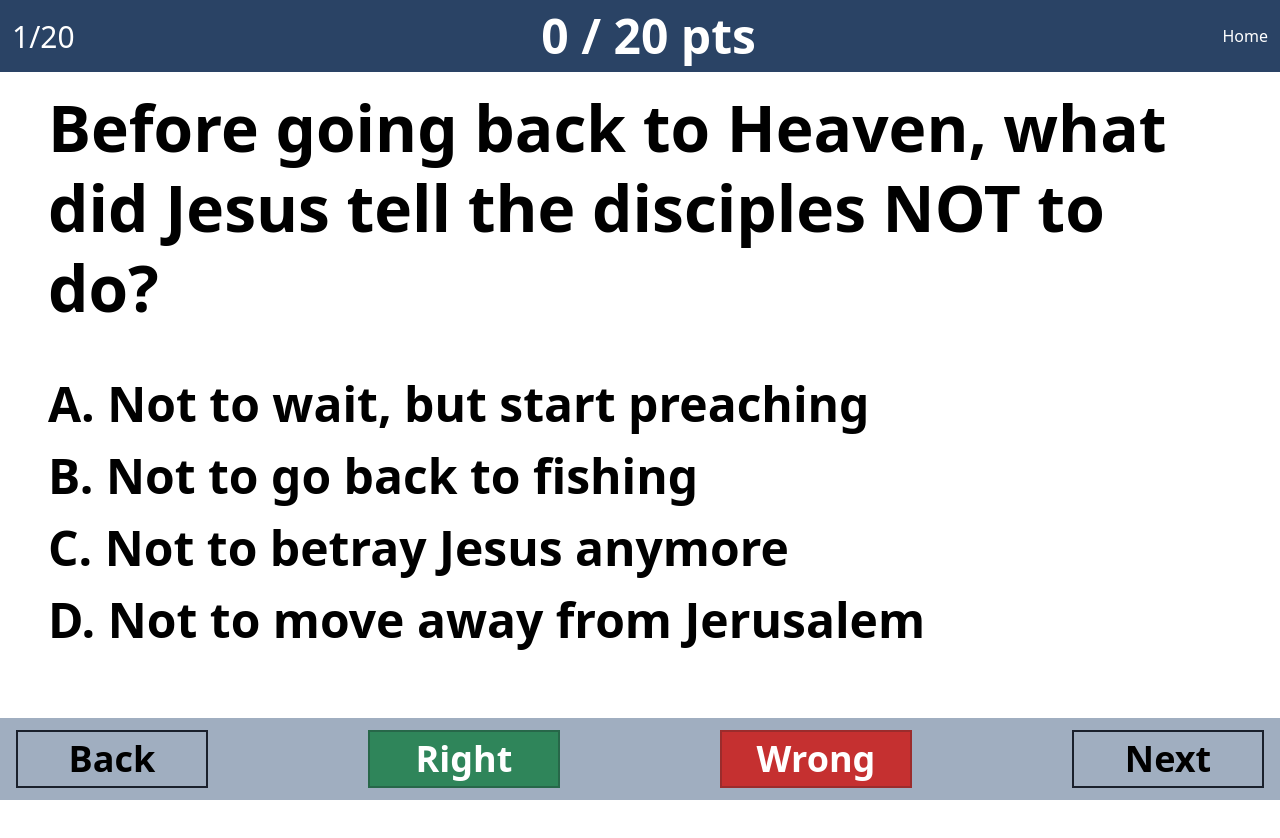
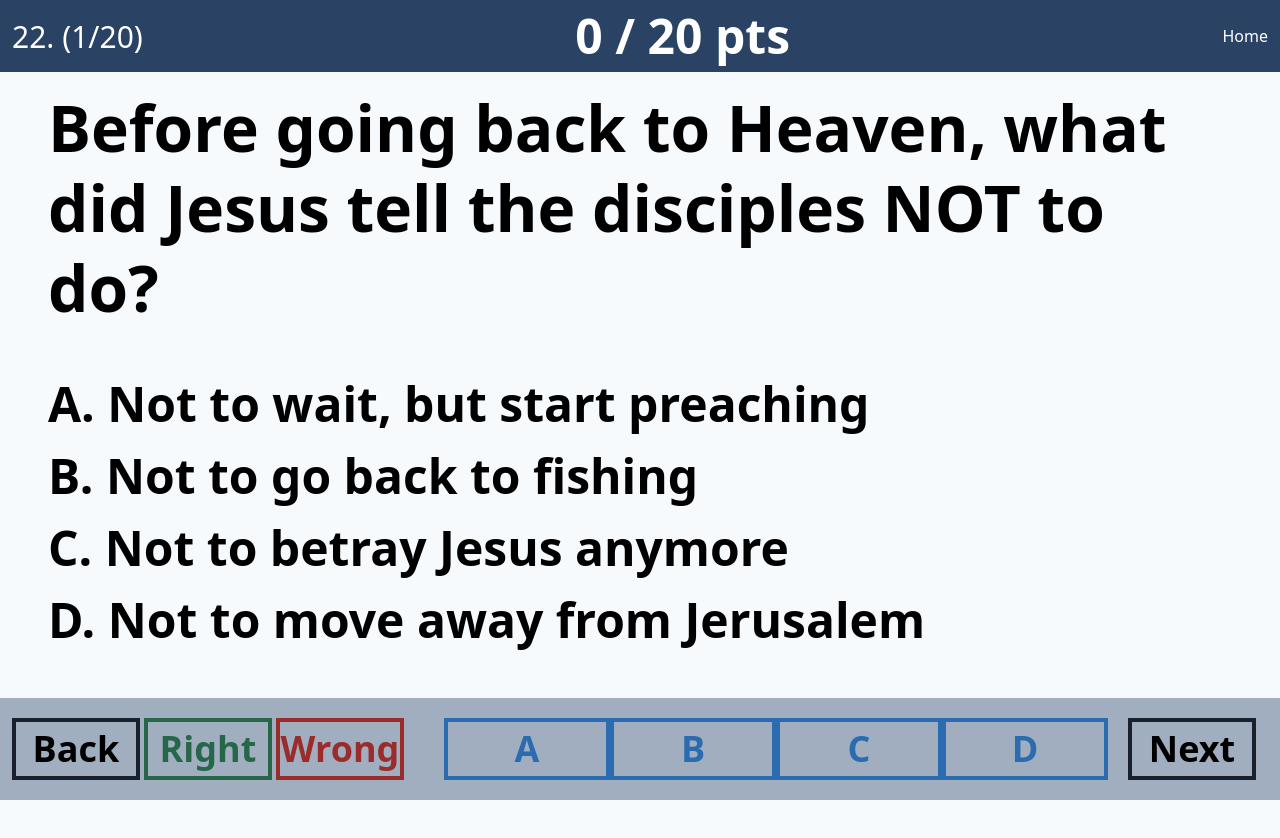
Before and after one commit to bachly/koaladigital-mini-website, a Next.js app: page /triviaSlides in a window 1280 px wide. Both pictures are taken after a click on the button "Round 1". Shown: the top 838 px of the page. Before the commit the page ends 800 px from the top, so only its background shows below. Built offline with nearby package versions, Linux system fonts and the light colour scheme; no server answers.

Commit message:
Add choice selection

```diff
--- a/pages/triviaSlides.js
+++ b/pages/triviaSlides.js
@@ -42,13 +42,11 @@ function reducer(state, { type, payload }) {
     case "right":
       return {
         ...state,
-        currentQuestionIndex: nextIndex,
         totalPoints: state.totalPoints + 1,
       };
     case "wrong":
       return {
         ...state,
-        currentQuestionIndex: nextIndex,
       };
     case "round1":
       return {
@@ -85,7 +83,7 @@ export default function triviaSlides() {
 
   function click(action) {
     return (event) => {
-      event.preventDefault();
+      event && event.preventDefault();
 
       if (action === "right") {
         console.log("play right answer sound", rightAnswerSound);
@@ -98,6 +96,17 @@ export default function triviaSlides() {
       dispatch({
         type: action,
       });
+    };
+  }
+
+  function choose(option) {
+    return (event) => {
+      event && event.preventDefault();
+      if (option === state.questionsBank[state.currentQuestionIndex].Answer) {
+        click("right")();
+      } else {
+        click("wrong")();
+      }
     };
   }
 
@@ -138,7 +147,10 @@ export default function triviaSlides() {
         <div id="questionPage">
           <header className="flex flex-row justify-between items-center bg-blue-900 text-white px-3">
             <div className="text-3xl">
-              {state.currentQuestionIndex + 1}/{state.questionsBank.length}
+              {state.questionsBank[state.currentQuestionIndex]
+                ? state.questionsBank[state.currentQuestionIndex].Id
+                : ""}
+              . ({state.currentQuestionIndex + 1}/{state.questionsBank.length})
             </div>
             <div className="text-5xl font-bold">
               {state.totalPoints} / {state.questionsBank.length} pts
@@ -148,7 +160,7 @@ export default function triviaSlides() {
             </div>
           </header>
 
-          <main className="py-4 px-12">
+          <main className="py-4 px-12 bg-gray-100 min-h-screen">
             <h1 className="font-bold text-6xl leading-tight">
               {state.questionsBank[state.currentQuestionIndex]
                 ? state.questionsBank[state.currentQuestionIndex].Name
@@ -182,31 +194,59 @@ export default function triviaSlides() {
             </ul>
           </main>
 
-          <footer className="flex flex-row items-center justify-between bg-gray-500 px-4 py-3 w-full fixed bottom-0">
+          <footer className="flex flex-row items-center justify-between bg-gray-500 px-3 py-5 w-full fixed bottom-0">
+            <div className="mr-10">
               <button
-              className="text-4xl border-2 border-gray-900 w-48 text-center font-bold"
+                className="text-4xl border-4 border-gray-900 w-32 text-center font-bold hover:bg-gray-800 hover:text-white mr-1"
                 onClick={click("back")}
               >
                 Back
               </button>
               <button
-              className="text-4xl border-2 border-green-800 bg-green-700 text-white w-48 text-center font-bold"
+                className="text-4xl border-4 border-green-800 text-green-800 hover:bg-green-700 hover:text-white w-32 text-center font-bold mr-1"
                 onClick={click("right")}
               >
                 Right
               </button>
               <button
-              className="text-4xl border-2 border-red-800 bg-red-700 text-white w-48 text-center font-bold"
+                className="text-4xl border-4 border-red-800 text-red-800 hover:bg-red-700 hover:text-white w-32 text-center font-bold"
                 onClick={click("wrong")}
               >
                 Wrong
               </button>
+            </div>
             <button
-              className="text-4xl border-2 border-gray-900 w-48 text-center font-bold"
+              className="text-4xl border-4 border-blue-700 text-blue-700 flex-1 text-center font-bold hover:bg-blue-700 active-blue-700 hover:text-white"
+              onClick={choose("A")}
+            >
+              A
+            </button>
+            <button
+              className="text-4xl border-4 border-blue-700 text-blue-700 flex-1 text-center font-bold hover:bg-blue-700 active-blue-700 hover:text-white"
+              onClick={choose("B")}
+            >
+              B
+            </button>
+            <button
+              className="text-4xl border-4 border-blue-700 text-blue-700 flex-1 text-center font-bold hover:bg-blue-700 active-blue-700 hover:text-white"
+              onClick={choose("C")}
+            >
+              C
+            </button>
+            <button
+              className="text-4xl border-4 border-blue-700 text-blue-700 flex-1 text-center font-bold hover:bg-blue-700 active-blue-700 hover:text-white"
+              onClick={choose("D")}
+            >
+              D
+            </button>
+            <div className="ml-5">
+              <button
+                className="text-4xl border-4 border-gray-900 w-32 text-center font-bold hover:bg-gray-800 hover:text-white mr-3"
                 onClick={click("next")}
               >
                 Next
               </button>
+            </div>
           </footer>
         </div>
       )}
```
Lines whose indentation alone changed are shown as unchanged.
